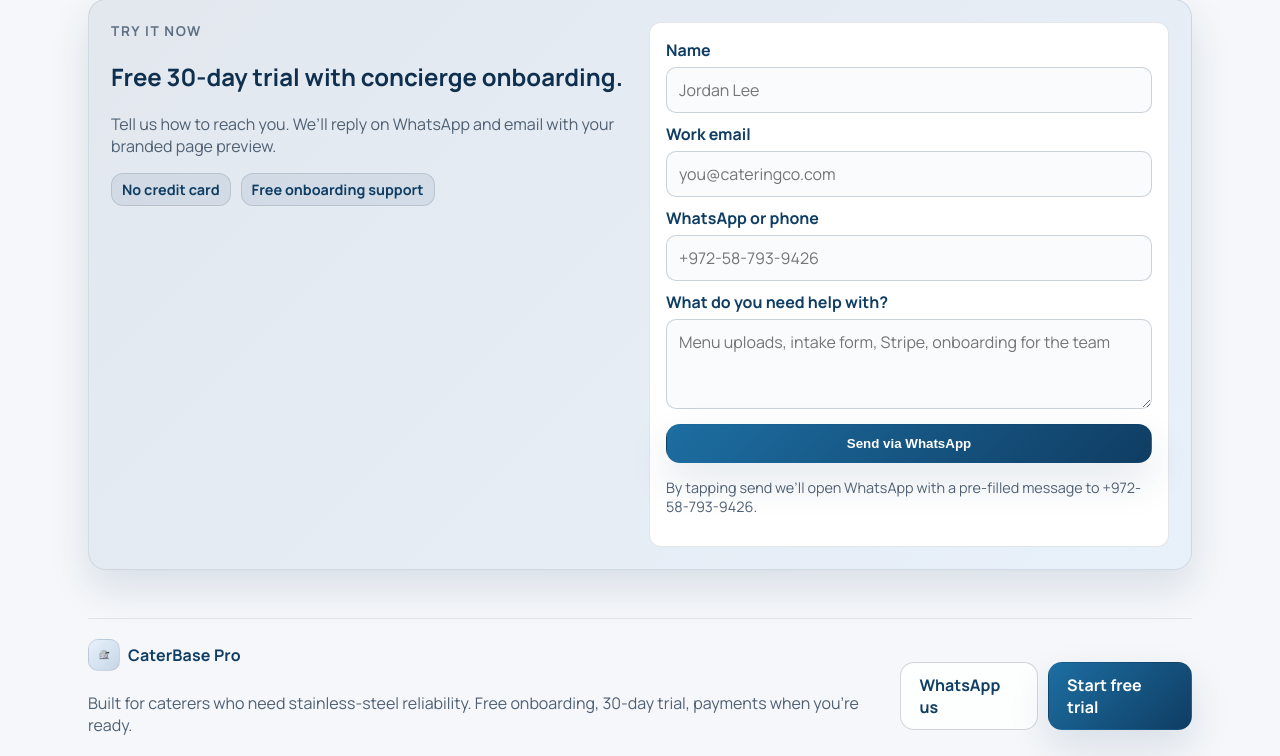
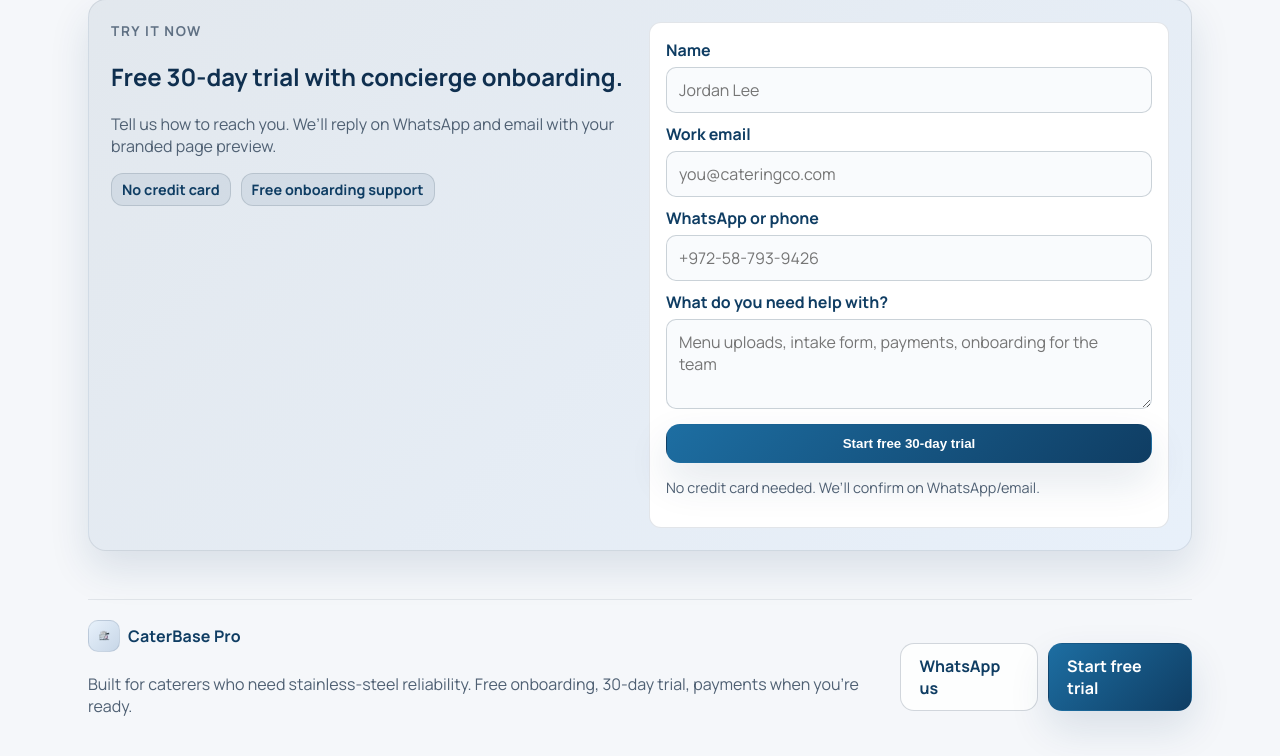
Before and after one commit to joeapter/CaterBasePro, a Django app: page / in a window 1280 px wide. Shown: the part 2078-2834 px from the top of the page. Run offline with Django 4.2, Linux system fonts and the light colour scheme.

Commit message:
Add trial request flow with email notification

```diff
--- a/caterbasepro/urls.py
+++ b/caterbasepro/urls.py
@@ -20,10 +20,10 @@
 from django.urls import path
 from django.views.generic import TemplateView
 
-from client_estimates.views import new_client_inquiry, stripe_webhook
+from client_estimates.views import marketing_home, new_client_inquiry, stripe_webhook
 
 urlpatterns = [
-    path('', TemplateView.as_view(template_name="marketing/landing.html"), name="marketing_home"),
+    path('', marketing_home, name="marketing_home"),
     path('new-client-inquiry/', new_client_inquiry, name='public_inquiry_no_slug'),
     path('new-client-inquiry/<slug:caterer_slug>/', new_client_inquiry, name='public_inquiry'),
     path('stripe/webhook/', stripe_webhook, name='stripe_webhook'),
--- a/client_estimates/views.py
+++ b/client_estimates/views.py
@@ -2,6 +2,7 @@
 
 from django.conf import settings
 from django.contrib import messages
+from django.core.mail import send_mail
 from django.http import Http404, HttpResponse, JsonResponse
 from django.shortcuts import get_object_or_404, redirect, render
 from django.urls import reverse
@@ -10,9 +11,58 @@
 import stripe
 
 from .forms import ClientInquiryForm
-from .models import CatererAccount
+from .models import CatererAccount, TrialRequest
 
 logger = logging.getLogger(__name__)
+
+
+def marketing_home(request):
+    if request.method == "POST":
+        name = (request.POST.get("name") or "").strip()
+        email = (request.POST.get("email") or "").strip()
+        phone = (request.POST.get("phone") or "").strip()
+        notes = (request.POST.get("notes") or "").strip()
+
+        if not name:
+            messages.error(request, "Please add your name to start the 30-day trial.")
+            return redirect(reverse("marketing_home") + "#cta")
+
+        trial = TrialRequest.objects.create(
+            name=name,
+            email=email,
+            phone=phone,
+            notes=notes,
+        )
+
+        notify_email = getattr(settings, "TRIAL_NOTIFY_EMAIL", "")
+        if notify_email:
+            subject = f"New 30-day trial request: {trial.name}"
+            body_lines = [
+                f"Name: {trial.name}",
+                f"Email: {trial.email}",
+                f"Phone: {trial.phone}",
+                "",
+                "Notes:",
+                trial.notes or "(none)",
+            ]
+            try:
+                send_mail(
+                    subject=subject,
+                    message="\n".join(body_lines),
+                    from_email=getattr(settings, "DEFAULT_FROM_EMAIL", None),
+                    recipient_list=[notify_email],
+                    fail_silently=True,
+                )
+            except Exception:
+                logger.exception("Failed to send trial notification email.")
+
+        messages.success(
+            request,
+            "Thanks! Your 30-day trial request is in. We’ll reach out shortly to finish setup.",
+        )
+        return redirect(reverse("marketing_home") + "#cta")
+
+    return render(request, "marketing/landing.html")
 
 
 def _get_caterer_from_host(request):
--- a/templates/marketing/landing.html
+++ b/templates/marketing/landing.html
@@ -161,12 +161,22 @@
             <p class="eyebrow">Try it now</p>
             <h2>Free 30-day trial with concierge onboarding.</h2>
             <p class="muted">Tell us how to reach you. We’ll reply on WhatsApp and email with your branded page preview.</p>
+            {% if messages %}
+              <div class="pill-row">
+                {% for message in messages %}
+                  <span class="pill soft" style="background: {% if message.tags == 'error' %}rgba(239,68,68,0.12){% else %}rgba(15,61,99,0.08){% endif %}; color: {% if message.tags == 'error' %}#b91c1c{% else %}#0f3d63{% endif %};">
+                    {{ message }}
+                  </span>
+                {% endfor %}
+              </div>
+            {% endif %}
           <div class="pill-row">
             <span class="pill soft">No credit card</span>
             <span class="pill soft">Free onboarding support</span>
           </div>
         </div>
-          <form class="cta-form" id="cta-form">
+          <form class="cta-form" id="cta-form" method="post" action="#cta">
+            {% csrf_token %}
             <label>
               Name
               <input name="name" type="text" placeholder="Jordan Lee" required>
@@ -181,10 +191,10 @@
             </label>
             <label>
               What do you need help with?
-              <textarea name="notes" rows="3" placeholder="Menu uploads, intake form, Stripe, onboarding for the team"></textarea>
+              <textarea name="notes" rows="3" placeholder="Menu uploads, intake form, payments, onboarding for the team"></textarea>
             </label>
-            <button type="submit" class="btn primary btn-block">Send via WhatsApp</button>
-            <p class="tiny muted">By tapping send we’ll open WhatsApp with a pre-filled message to +972-58-793-9426.</p>
+            <button type="submit" class="btn primary btn-block">Start free 30-day trial</button>
+            <p class="tiny muted">No credit card needed. We’ll confirm on WhatsApp/email.</p>
           </form>
         </div>
       </section>
@@ -213,36 +223,5 @@
     <a class="chat-button" href="https://wa.me/972587939426?text=Hi%20CaterBase%20team%2C%20can%20you%20help%20me%20set%20up%20my%20marketing%20page%3F">Open chat</a>
   </div>
 
-  <script>
-    (function () {
-      function buildMessage(formData) {
-        var name = formData.get("name") || "New CaterBase Pro lead";
-        var email = formData.get("email") || "";
-        var phone = formData.get("phone") || "";
-        var notes = formData.get("notes") || "";
-        var intro = "Hi CaterBase team, I’d like to start the free 30-day trial.";
-        var lines = [
-          intro,
-          "Name: " + name,
-          email ? "Email: " + email : "",
-          phone ? "Phone/WhatsApp: " + phone : "",
-          notes ? "Notes: " + notes : "",
-          "Please brand my marketing page and guide me through onboarding."
-        ].filter(Boolean);
-        return encodeURIComponent(lines.join("\\n"));
-      }
-
-      var form = document.getElementById("cta-form");
-      if (form) {
-        form.addEventListener("submit", function (event) {
-          event.preventDefault();
-          var data = new FormData(form);
-          var msg = buildMessage(data);
-          var url = "https://wa.me/972587939426?text=" + msg;
-          window.open(url, "_blank");
-        });
-      }
-    }());
-  </script>
 </body>
 </html>
```
Also changed, not shown: caterbasepro/settings.py (+8 -0 lines), client_estimates/admin.py (+9 -0 lines), client_estimates/models.py (+20 -0 lines), client_estimates/migrations/0012_trialrequest.py (added).
